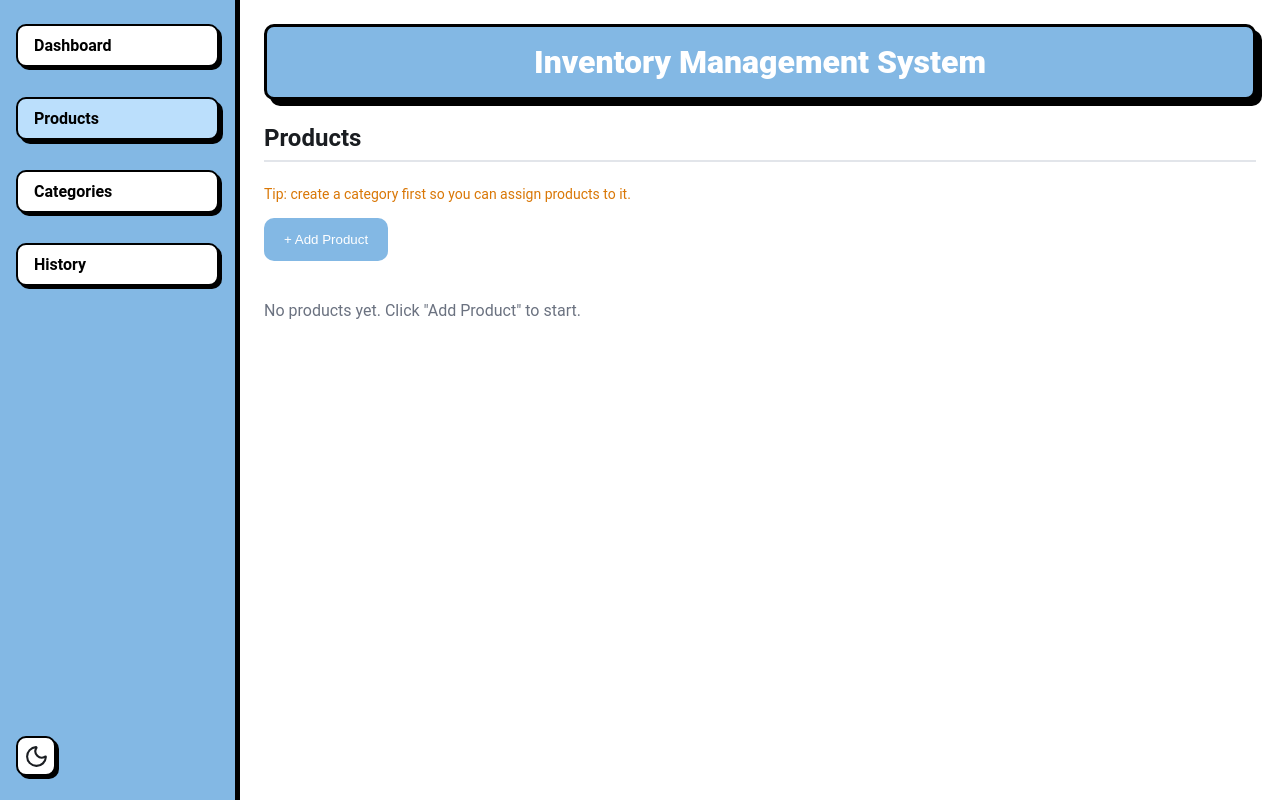
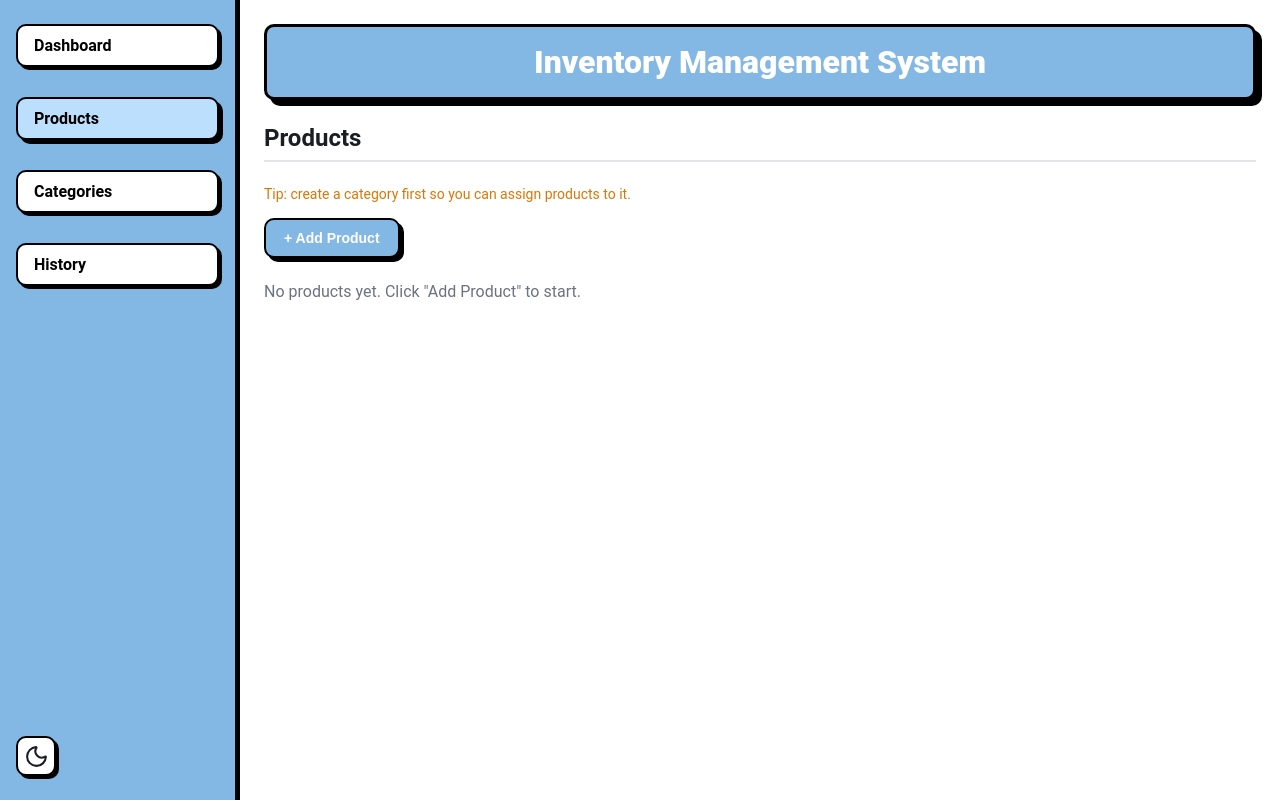
Before and after one commit to realthash/Inventory-Management-System, a React (Vite) app in the folder inventory-management/: page /products in a window 1280 px wide. Built offline with nearby package versions, Linux system fonts and the light colour scheme.

Commit message:
style: change the old button style when empty products

```diff
--- a/inventory-management/src/pages/Products.css
+++ b/inventory-management/src/pages/Products.css
@@ -8,17 +8,29 @@
 }
 
 .addBtn {
-    padding: 14px 20px;
+    padding: 10px 18px;
     background-color: var(--color-btn-bg);
     color: var(--color-btn-text);
-    border: none;
+    border: 2px solid var(--color-border-3d);
     border-radius: var(--radius);
     cursor: pointer;
-    font-weight: 500;
+    font-weight: 600;
+    font-size: 14px;
+    white-space: nowrap;
+    box-shadow: 4px 4px 0px 0px var(--color-shadow-3d);
+    transition: background-color 0.15s ease, transform 0.15s ease, box-shadow 0.15s ease, border-color 0.15s ease;
+    margin-left: auto;
 }
 
 .addBtn:hover {
     background-color: var(--color-btn-hover);
+    transform: translate(-2px, -2px);
+    box-shadow: 6px 6px 0px 0px var(--color-shadow-3d);
+}
+
+.addBtn:active {
+    transform: translate(2px, 2px);
+    box-shadow: 2px 2px 0px 0px var(--color-shadow-3d);
 }
 
 .hint {
--- a/inventory-management/src/pages/Products.jsx
+++ b/inventory-management/src/pages/Products.jsx
@@ -98,7 +98,7 @@ function Products({ products, categories, onAdd, onUpdate, onDelete, onAdjustSto
             {products.length === 0 ? (
                 <div>
                     {!showForm && (
-                        <button className="addBtn" onClick={openAddForm} style={{ marginBottom: '16px' }}>
+                        <button className="addBtn" onClick={openAddForm}>
                             + Add Product
                         </button>
                     )}
```
